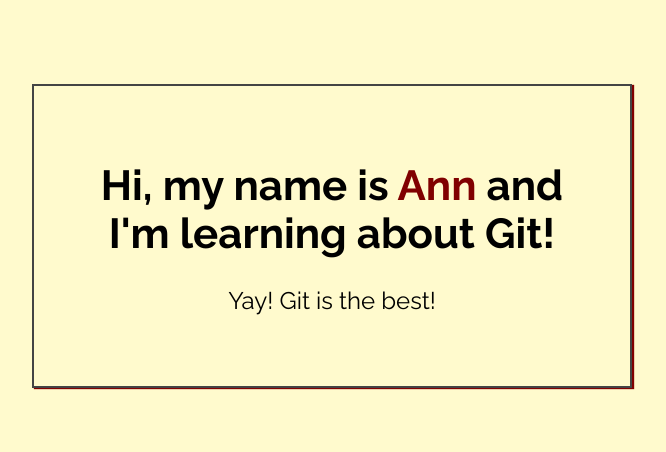
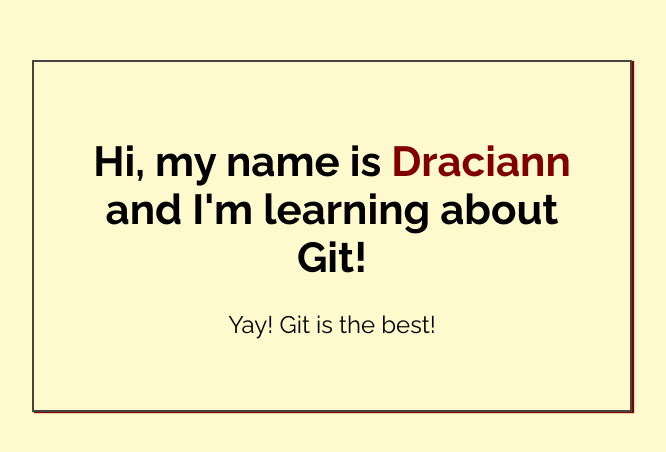
Before and after one commit to and-draci/my-first-repo, a plain HTML site: page index.html in a window 1280 px wide. Shown: the part 164-616 px from the top of the page, without its empty margins (308-974 px from the left). Drawn offline with Linux system fonts and the light colour scheme.

Commit message:
added name to index.html

```diff
--- a/index.html
+++ b/index.html
@@ -14,7 +14,7 @@
 <body>
 
     <div class="greeting">
-        <h1>Hi, my name is <span class="highlight">Ann</span> and I'm learning about Git! </h1>
+        <h1>Hi, my name is <span class="highlight">Draciann</span> and I'm learning about Git! </h1>
 
         <p>Yay! Git is the best!</p>
     </div>
```
